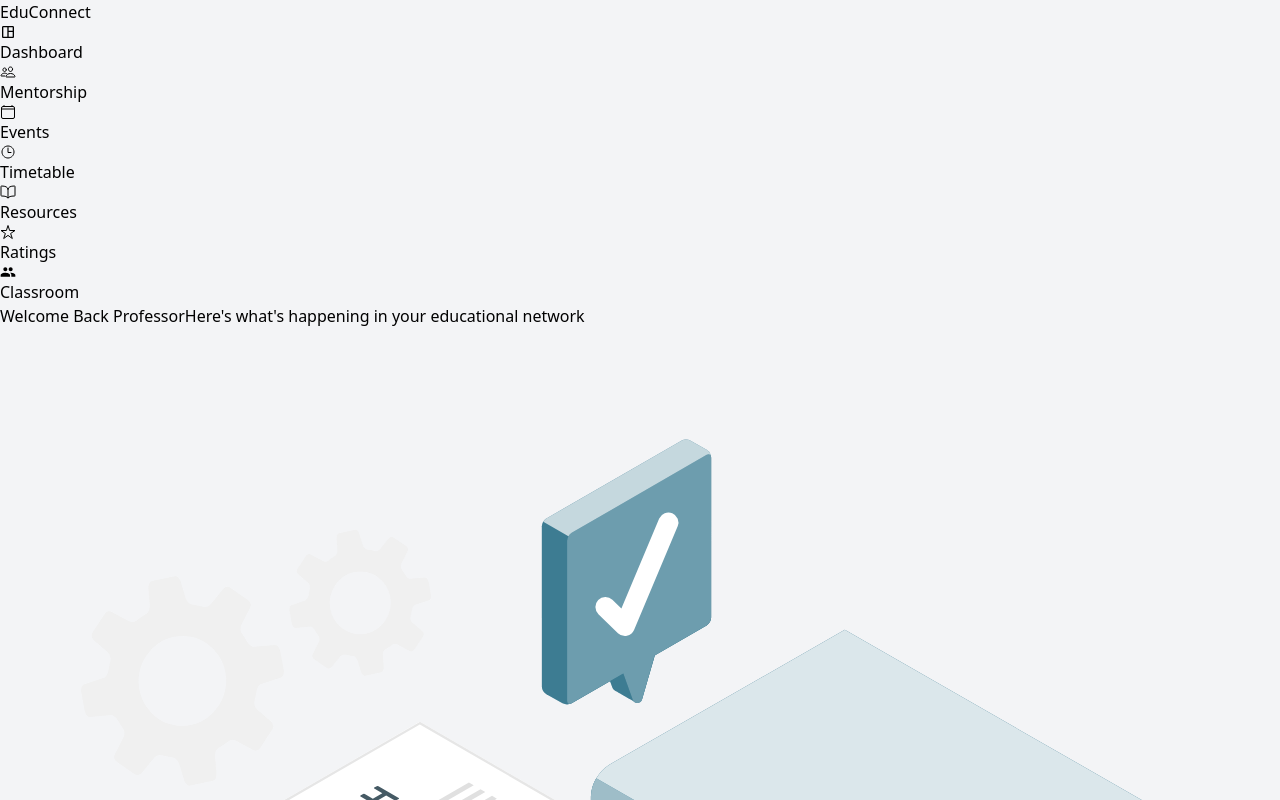
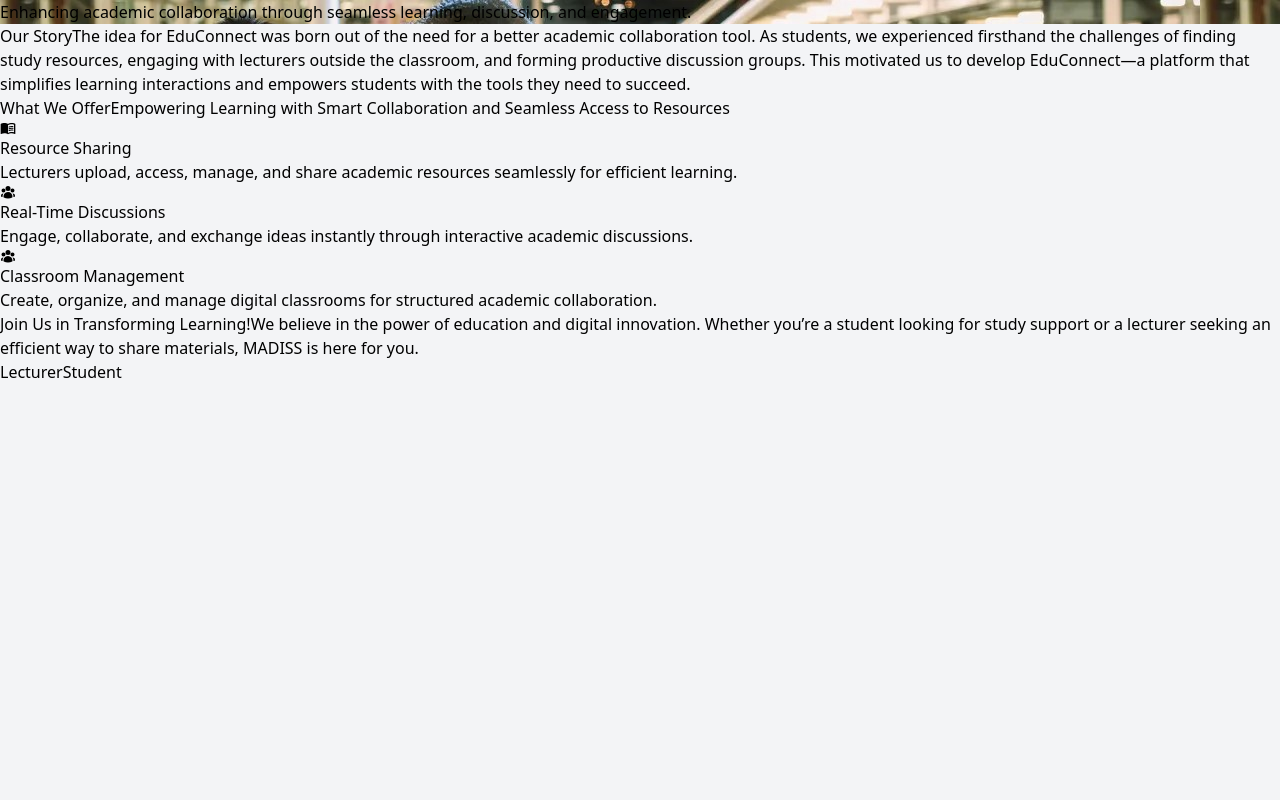
Before and after one commit to BSC-04-20/EduconnectFrontend, a React (Vite) app: page / in a window 1280 px wide. Shown: the top 800 px of the page. Built offline with nearby package versions, Linux system fonts and the light colour scheme.

Commit message:
AboutUs Respo

```diff
--- a/src/main.jsx
+++ b/src/main.jsx
@@ -5,7 +5,7 @@
 import AboutUs from './screens/AboutUs.jsx'
 createRoot(document.getElementById('root')).render(
   <StrictMode>
-    <App />
-    {/* <AboutUs/> */}
+    {/* <App /> */}
+    <AboutUs/>
   </StrictMode>,
 )
```
